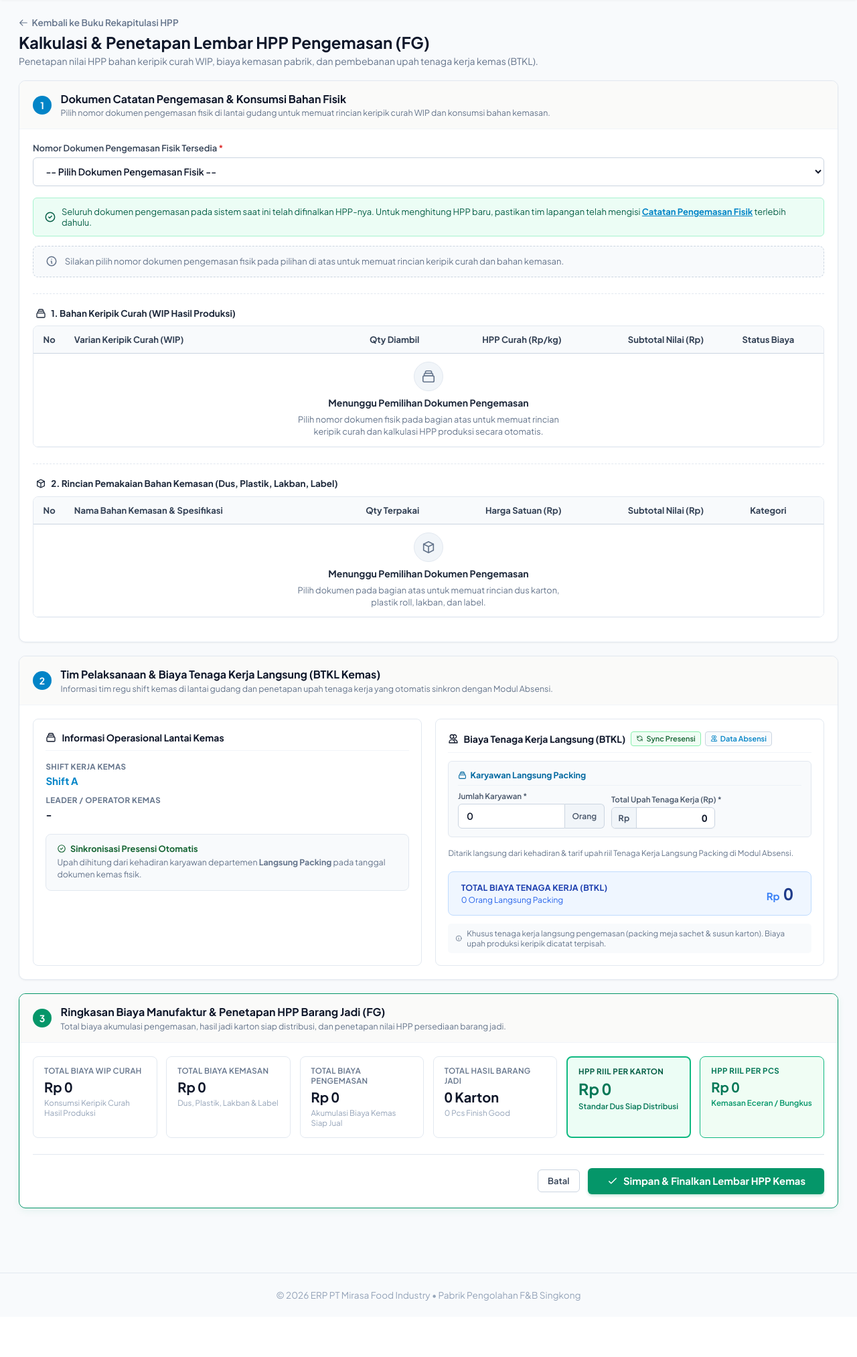
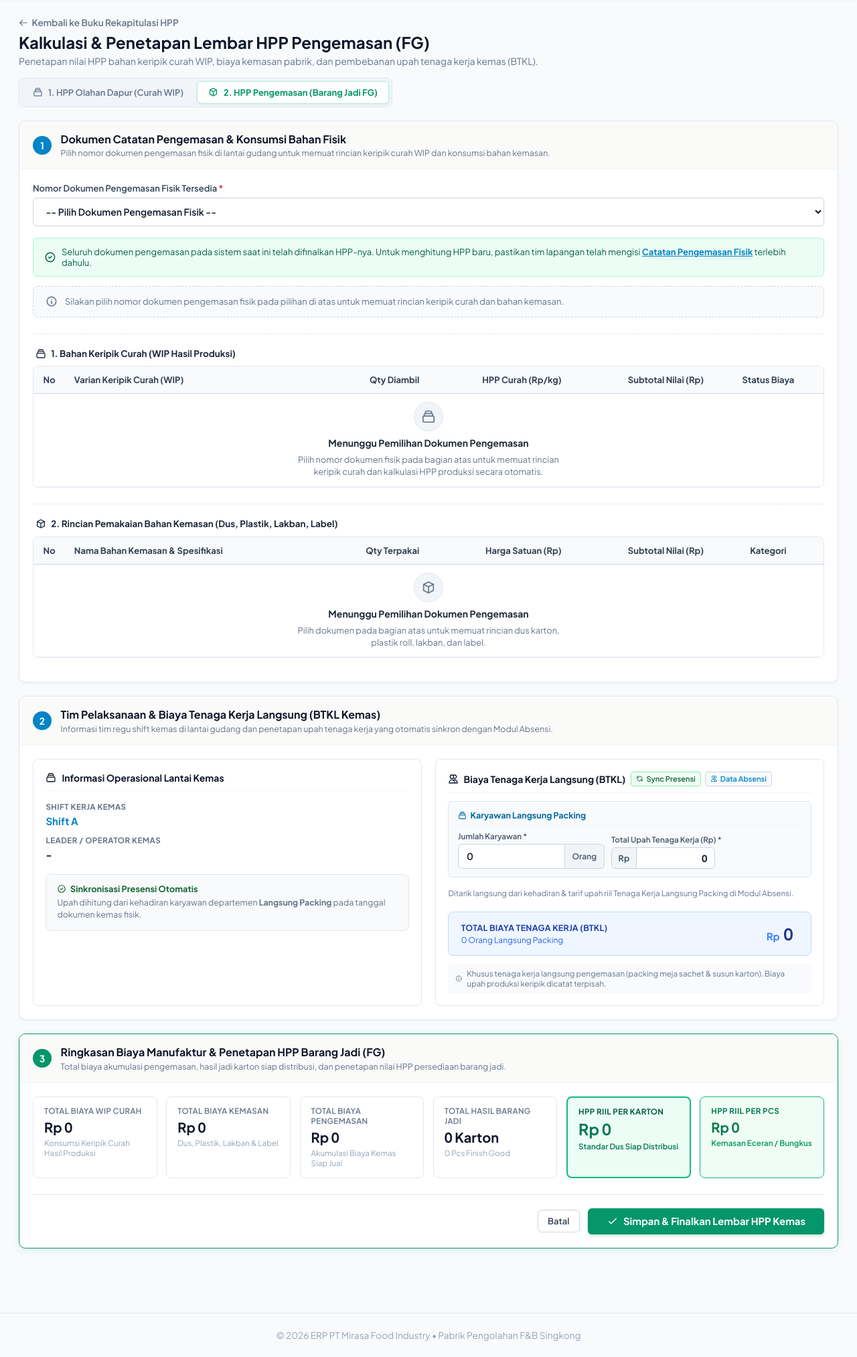
Before and after one commit to WhYMeTz/ERP_PT_Mirasa_Food_Industry, a Laravel app: template resources/views/produksi/packaging/hpp/create.blade.php in a window 1280 px wide. Shown: the part 48-2074 px from the top of the page at 67% size. Before the commit the page ends 1990 px from the top, so only its background shows below. Run offline with Laravel 12, Linux system fonts and the light colour scheme; the template is opened without the code that fills it, so the values that code supplies are empty.

Commit message:
feat(nav): satukan menu input hpp dengan segmented pill switcher terpadu

```diff
--- a/resources/views/layouts/app.blade.php
+++ b/resources/views/layouts/app.blade.php
@@ -1573,10 +1573,10 @@
                                         @endif
                                     </div>
                                     <div class="mega-col">
-                                        <div class="mega-col-title">Rekapitulasi HPP Pabrik</div>
+                                        <div class="mega-col-title">Harga Pokok Produksi (HPP)</div>
                                         @if (Auth::user()->canAccessProduksi())
                                             <a href="{{ route('produksi.rekap') }}"
-                                                class="mega-item {{ request()->routeIs('produksi.rekap*') || request()->routeIs('produksi.packaging.rekap*') || request()->routeIs('produksi.hpp.create') ? 'active' : '' }}">
+                                                class="mega-item {{ request()->routeIs('produksi.rekap*') || request()->routeIs('produksi.packaging.rekap*') ? 'active' : '' }}">
                                                 <svg width="15" height="15" fill="none" stroke="currentColor" viewBox="0 0 24 24"
                                                     style="color: #0284c7;">
                                                     <path stroke-linecap="round" stroke-linejoin="round" stroke-width="2"
@@ -1585,6 +1585,20 @@
                                                 <div style="display: flex; flex-direction: column;">
                                                     <span style="font-weight: 600;">Buku Rekapitulasi HPP</span>
                                                     <span style="font-size: 0.6875rem; color: #64748b;">Tab Dapur (Curah) &amp; Kemas (FG)</span>
+                                                </div>
+                                            </a>
+                                        @endif
+                                        @if (Auth::user()->canCreateProduksi())
+                                            <a href="{{ route('produksi.hpp.create') }}"
+                                                class="mega-item {{ request()->routeIs('produksi.hpp.create') || request()->routeIs('produksi.packaging.hpp.create') ? 'active' : '' }}">
+                                                <svg width="15" height="15" fill="none" stroke="currentColor" viewBox="0 0 24 24"
+                                                    style="color: #059669;">
+                                                    <path stroke-linecap="round" stroke-linejoin="round" stroke-width="2"
+                                                        d="M9 7h6m0 10v-3m-3 3h.01M9 17h.01M9 14h.01M12 14h.01M15 11h.01M12 11h.01M9 11h.01M7 21h10a2 2 0 002-2V5a2 2 0 00-2-2H7a2 2 0 00-2 2v14a2 2 0 002 2z" />
+                                                </svg>
+                                                <div style="display: flex; flex-direction: column;">
+                                                    <span style="font-weight: 600;">Kalkulasi &amp; Input HPP</span>
+                                                    <span style="font-size: 0.6875rem; color: #64748b;">Pilihan HPP Dapur atau HPP Kemasan</span>
                                                 </div>
                                             </a>
                                         @endif
--- a/resources/views/produksi/packaging/hpp/create.blade.php
+++ b/resources/views/produksi/packaging/hpp/create.blade.php
@@ -28,6 +28,22 @@
                     Penetapan nilai HPP bahan keripik curah WIP, biaya kemasan pabrik, dan pembebanan upah tenaga kerja kemas (BTKL).
                 </p>
             </div>
+        </div>
+
+        {{-- Switcher Pilihan Input HPP: Dapur (WIP Curah) vs Pengemasan (FG) --}}
+        <div style="margin-top: 1rem; background: #f1f5f9; padding: 4px; border-radius: 8px; display: inline-flex; border: 1.5px solid #e2e8f0; gap: 4px;">
+            <a href="{{ route('produksi.hpp.create') }}"
+               style="display: inline-flex; align-items: center; gap: 0.5rem; padding: 0.5rem 1rem; border-radius: 6px; font-size: 0.8125rem; font-weight: 600; text-decoration: none; color: #64748b; background: transparent; transition: all 0.15s ease;"
+               onmouseover="this.style.color='#0284c7'; this.style.background='#f8fafc';"
+               onmouseout="this.style.color='#64748b'; this.style.background='transparent';">
+                <svg width="15" height="15" fill="none" stroke="currentColor" viewBox="0 0 24 24"><path stroke-linecap="round" stroke-linejoin="round" stroke-width="2" d="M19 11H5m14 0a2 2 0 012 2v6a2 2 0 01-2 2H5a2 2 0 01-2-2v-6a2 2 0 012-2m14 0V9a2 2 0 00-2-2M5 11V9a2 2 0 012-2m0 0V5a2 2 0 012-2h6a2 2 0 012 2v2M7 7h10"/></svg>
+                <span>1. HPP Olahan Dapur (Curah WIP)</span>
+            </a>
+            <a href="{{ route('produksi.packaging.hpp.create') }}"
+               style="display: inline-flex; align-items: center; gap: 0.5rem; padding: 0.5rem 1rem; border-radius: 6px; font-size: 0.8125rem; font-weight: 700; text-decoration: none; background: #ffffff; color: #059669; box-shadow: 0 1px 3px rgba(0,0,0,0.08); border: 1px solid #a7f3d0;">
+                <svg width="15" height="15" fill="none" stroke="currentColor" viewBox="0 0 24 24"><path stroke-linecap="round" stroke-linejoin="round" stroke-width="2" d="M20 7l-8-4-8 4m16 0l-8 4m8-4v10l-8 4m0-10L4 7m8 4v10M4 7v10l8 4"/></svg>
+                <span>2. HPP Pengemasan (Barang Jadi FG)</span>
+            </a>
         </div>
     </div>
 
```
Also changed, not shown: resources/views/produksi/hpp/create.blade.php (+16 -0 lines).
